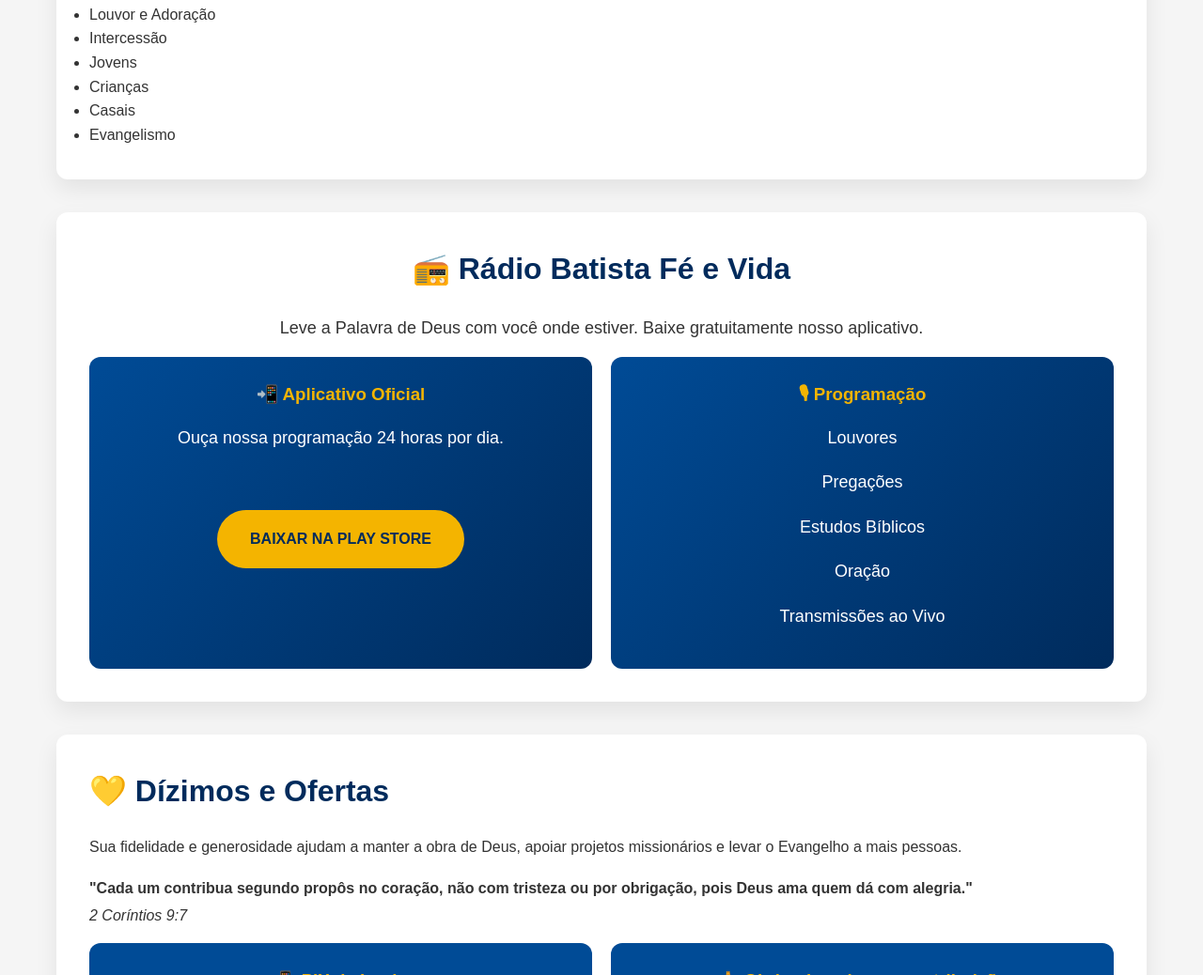
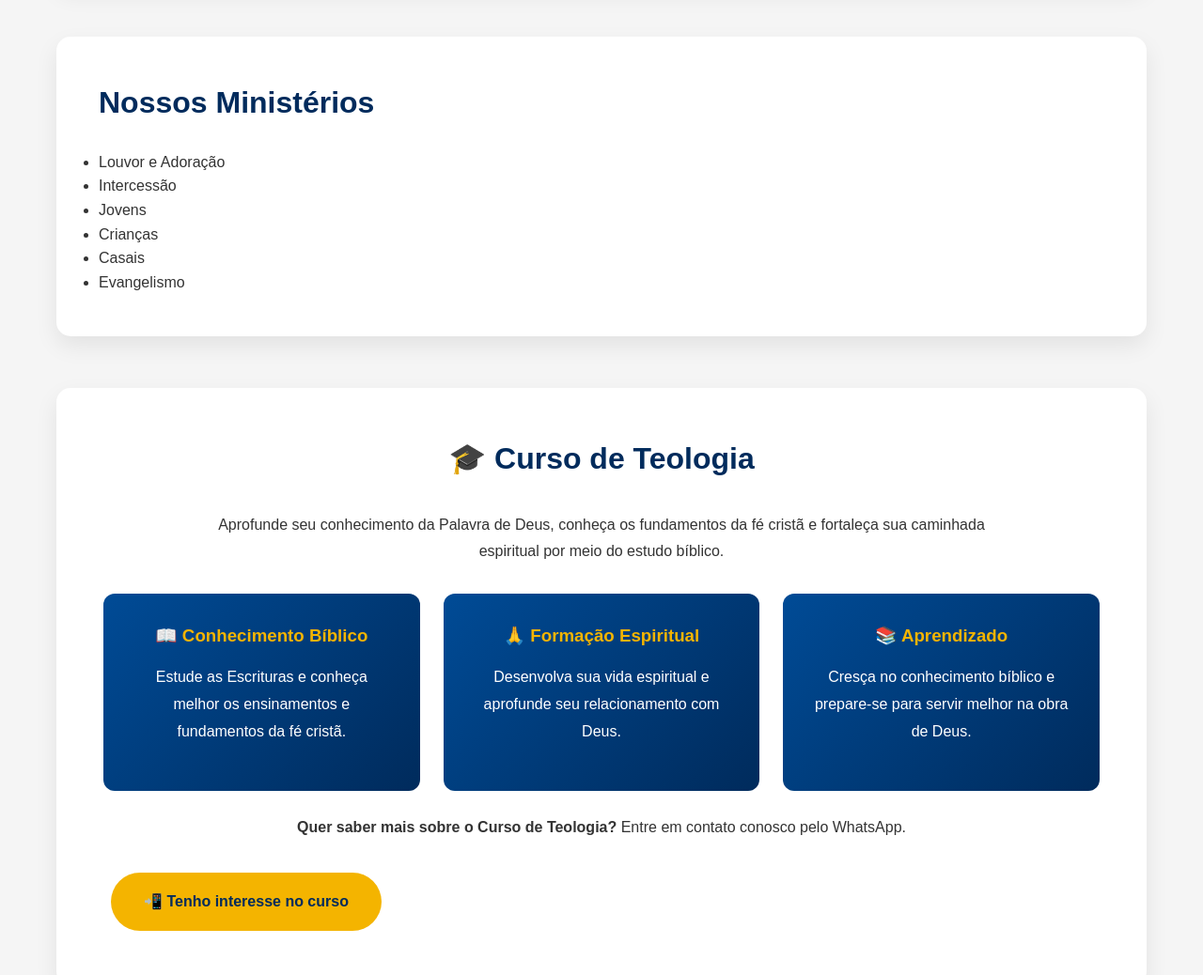
Before and after one commit to edgardireitofbb-cmd/Site-oficial-da-Igreja-Batista-F-e-Vida, a plain HTML site: page index.html in a window 1280 px wide. Shown: the part 1762-2800 px from the top of the page at 94% size. Drawn offline with Linux system fonts and the light colour scheme.

Commit message:
Adicionar Curso de Teologia ao site

```diff
--- a/index.html
+++ b/index.html
@@ -1,3 +1,4 @@
+
 <!DOCTYPE html>
 <html lang="pt-BR">
 
@@ -5,7 +6,6 @@
     <meta charset="UTF-8">
     <meta name="viewport" content="width=device-width, initial-scale=1.0">
     <title>Igreja Batista Fé e Vida</title>
-
     <link rel="stylesheet" href="style.css">
 </head>
 
@@ -13,7 +13,6 @@
 
     <!-- TOPO -->
     <header>
-
         <div class="logo-area">
 
             <img src="imagens/logo.png" alt="Logo Igreja Batista Fé e Vida">
@@ -24,17 +23,16 @@
             </div>
 
         </div>
-
     </header>
 
-    <!-- MENU -->
-
+    <!-- MENU PRINCIPAL -->
     <nav>
 
         <a href="#inicio">Início</a>
         <a href="#sobre">Sobre</a>
         <a href="#cultos">Cultos</a>
         <a href="#ministerios">Ministérios</a>
+        <a href="#teologia">🎓 Curso de Teologia</a>
         <a href="#radio">📻 Rádio FM</a>
         <a href="#dizimos">💛 Dízimos e Ofertas</a>
         <a href="#oracao">Oração</a>
@@ -42,12 +40,10 @@
 
     </nav>
 
-    <!-- BANNER -->
-
+    <!-- BANNER PRINCIPAL -->
     <section id="inicio" class="banner">
 
         <div class="banner-texto">
-
 
             <p>
                 Seja muito bem-vindo à Igreja Batista Fé e Vida.
@@ -63,7 +59,9 @@
             <a href="https://play.google.com/store/apps/details?id=edgar.santos542026"
                target="_blank"
                class="botao">
+
                 📲 Baixar Aplicativo da Rádio
+
             </a>
 
         </div>
@@ -73,7 +71,6 @@
     <main>
 
         <!-- SOBRE -->
-
         <section id="sobre">
 
             <h2>Quem Somos</h2>
@@ -86,7 +83,6 @@
         </section>
 
         <!-- CULTOS -->
-
         <section id="cultos">
 
             <h2>Horários dos Cultos</h2>
@@ -98,9 +94,7 @@
                     <h3>Domingo</h3>
 
                     <p>🕖 07:00</p>
-
                     <p>🕘 09:00</p>
-
                     <p>🕕 18:00</p>
 
                 </div>
@@ -110,9 +104,7 @@
                     <h3>Quarta-feira</h3>
 
                     <p>🕖 07:00</p>
-
-                    <p>🕘 14:00</p>
-
+                    <p>🕑 14:00</p>
                     <p>🕖 19:00</p>
 
                 </div>
@@ -122,9 +114,7 @@
                     <h3>Sexta-feira</h3>
 
                     <p>🕖 07:00</p>
-
-                    <p>🕘 14:00</p>
-
+                    <p>🕑 14:00</p>
                     <p>🕖 19:00</p>
 
                 </div>
@@ -134,7 +124,6 @@
         </section>
 
         <!-- MINISTÉRIOS -->
-
         <section id="ministerios">
 
             <h2>Nossos Ministérios</h2>
@@ -152,8 +141,72 @@
 
         </section>
 
+        <!-- CURSO DE TEOLOGIA -->
+        <section id="teologia">
+
+            <h2>🎓 Curso de Teologia</h2>
+
+            <p>
+                Aprofunde seu conhecimento da Palavra de Deus,
+                conheça os fundamentos da fé cristã e fortaleça
+                sua caminhada espiritual por meio do estudo bíblico.
+            </p>
+
+            <div class="cards">
+
+                <div class="card">
+
+                    <h3>📖 Conhecimento Bíblico</h3>
+
+                    <p>
+                        Estude as Escrituras e conheça melhor
+                        os ensinamentos e fundamentos da fé cristã.
+                    </p>
+
+                </div>
+
+                <div class="card">
+
+                    <h3>🙏 Formação Espiritual</h3>
+
+                    <p>
+                        Desenvolva sua vida espiritual e aprofunde
+                        seu relacionamento com Deus.
+                    </p>
+
+                </div>
+
+                <div class="card">
+
+                    <h3>📚 Aprendizado</h3>
+
+                    <p>
+                        Cresça no conhecimento bíblico e prepare-se
+                        para servir melhor na obra de Deus.
+                    </p>
+
+                </div>
+
+            </div>
+
+            <br>
+
+            <p>
+                <strong>Quer saber mais sobre o Curso de Teologia?</strong>
+                Entre em contato conosco pelo WhatsApp.
+            </p>
+
+            <a href="https://wa.me/5571988375157?text=Ol%C3%A1!%20Tenho%20interesse%20no%20Curso%20de%20Teologia%20da%20Igreja%20Batista%20F%C3%A9%20e%20Vida."
+               target="_blank"
+               class="botao">
+
+                📲 Tenho interesse no curso
+
+            </a>
+
+        </section>
+
         <!-- RÁDIO -->
-
         <section id="radio">
 
             <h2>📻 Rádio Batista Fé e Vida</h2>
@@ -200,8 +253,8 @@
             </div>
 
         </section>
+
         <!-- DÍZIMOS E OFERTAS -->
-
         <section id="dizimos">
 
             <h2>💛 Dízimos e Ofertas</h2>
@@ -212,13 +265,17 @@
             </p>
 
             <p>
+
                 <strong>
                     "Cada um contribua segundo propôs no coração,
                     não com tristeza ou por obrigação,
                     pois Deus ama quem dá com alegria."
                 </strong>
+
                 <br>
+
                 <em>2 Coríntios 9:7</em>
+
             </p>
 
             <div class="cards">
@@ -257,27 +314,36 @@
         </section>
 
         <!-- ORAÇÃO -->
-
         <section id="oracao">
 
             <h2>Pedido de Oração</h2>
 
             <form>
 
-                <input type="text" placeholder="Seu nome" required>
+                <input
+                    type="text"
+                    placeholder="Seu nome"
+                    required>
 
-                <input type="email" placeholder="Seu e-mail" required>
+                <input
+                    type="email"
+                    placeholder="Seu e-mail"
+                    required>
 
-                <textarea rows="6" placeholder="Escreva aqui seu pedido de oração" required></textarea>
+                <textarea
+                    rows="6"
+                    placeholder="Escreva aqui seu pedido de oração"
+                    required></textarea>
 
-                <button type="submit">Enviar Pedido</button>
+                <button type="submit">
+                    Enviar Pedido
+                </button>
 
             </form>
 
         </section>
 
         <!-- CONTATO -->
-
         <section id="contato">
 
             <h2>Contato</h2>
@@ -292,15 +358,18 @@
             <p><strong>📱 WhatsApp:</strong></p>
 
             <p>
+
                 <a href="https://wa.me/5571988375157" target="_blank">
                     (71) 98837-5157
                 </a>
+
             </p>
 
         </section>
 
     </main>
 
+    <!-- RODAPÉ -->
     <footer>
 
         <p>© 2026 Igreja Batista Fé e Vida</p>
@@ -309,6 +378,7 @@
 
     </footer>
 
+    <!-- WHATSAPP FLUTUANTE -->
     <a href="https://wa.me/5571988375157"
        class="whatsapp"
        target="_blank"
@@ -318,17 +388,21 @@
 
     </a>
 
-    <!-- Música de Fundo -->
+    <!-- MÚSICA DE FUNDO -->
+    <audio id="musicaFundo" autoplay loop>
 
-    <audio id="musicaFundo" autoplay loop>
         <source src="audio/fundo.mp3" type="audio/mpeg">
+
         Seu navegador não suporta áudio.
+
     </audio>
-    <!-- ================= IA FE E VIDA ================= -->
 
+    <!-- ASSISTENTE FÉ E VIDA -->
     <div id="iaChamada">
+
         Eu sou o Pastor IA.<br>
         Posso ajudar!
+
     </div>
 
     <div id="iaBotao">🤖</div>
@@ -336,13 +410,17 @@
     <div id="iaJanela">
 
         <div id="iaTopo">
+
             Assistente Fé e Vida
+
             <span id="fecharIA">✖</span>
+
         </div>
 
         <div id="iaMensagens">
 
             <div class="iaMensagem">
+
                 🙏 Olá! Sou a Assistente Fé e Vida.
 
                 <br><br>
@@ -377,12 +455,15 @@
 
     </div>
 
+    <!-- ARQUIVOS JAVASCRIPT -->
     <script src="script.js"></script>
     <script src="respostas.js"></script>
     <script src="animacoes.js"></script>
     <script src="assistente.js"></script>
 
+    <!-- CONTROLE DA MÚSICA -->
     <script>
+
         const musica = document.getElementById("musicaFundo");
 
         musica.volume = 0.15;
@@ -393,7 +474,11 @@ function iniciarMusica() {
         }
 
         window.addEventListener("load", iniciarMusica);
-document.addEventListener("click", iniciarMusica, { once: true });
+
+        document.addEventListener("click", iniciarMusica, {
+            once: true
+        });
+
     </script>
 
 </body>
--- a/style.css
+++ b/style.css
@@ -1,3 +1,4 @@
+
 /* =====================================================
    RESET
 ===================================================== */
@@ -140,6 +141,7 @@ nav a.ativo{
     background:#fff;
     transform:translateY(-3px);
 }
+
 /* =====================================================
    CONTEÚDO
 ===================================================== */
@@ -147,32 +149,33 @@ nav a.ativo{
 main{
     max-width:1200px;
     margin:auto;
-    padding:50px 20px;
+    padding:60px 20px;
 }
 
 section{
     background:#fff;
-    margin-bottom:35px;
-    padding:35px;
-    border-radius:12px;
+    margin-bottom:55px;
+    padding:45px;
+    border-radius:15px;
     box-shadow:0 10px 25px rgba(0,0,0,.08);
-    transition:.3s;
+    transition:all .3s ease;
+    scroll-margin-top:90px;
 }
 
 section:hover{
-    transform:translateY(-4px);
+    transform:translateY(-3px);
     box-shadow:0 15px 35px rgba(0,0,0,.15);
 }
 
 section h2{
     color:#002b5c;
-    margin-bottom:20px;
+    margin-bottom:25px;
     font-size:32px;
 }
 
 section p{
     line-height:1.8;
-    margin-bottom:15px;
+    margin-bottom:18px;
 }
 
 /* =====================================================
@@ -182,13 +185,13 @@ section p{
 .cards{
     display:grid;
     grid-template-columns:repeat(auto-fit,minmax(220px,1fr));
-    gap:20px;
+    gap:25px;
 }
 
 .card{
     background:#004b96;
     color:#fff;
-    padding:25px;
+    padding:30px;
     border-radius:12px;
     text-align:center;
     transition:.3s;
@@ -205,6 +208,40 @@ section p{
 
 .card p{
     color:#fff;
+}
+
+/* =====================================================
+   CURSO DE TEOLOGIA
+===================================================== */
+
+#teologia{
+    background:#fff;
+    padding:50px;
+    margin-bottom:55px;
+}
+
+#teologia h2{
+    color:#002b5c;
+    text-align:center;
+    margin-bottom:30px;
+}
+
+#teologia > p{
+    text-align:center;
+    max-width:850px;
+    margin:0 auto 25px;
+}
+
+#teologia .cards{
+    margin-top:30px;
+}
+
+#teologia .card{
+    background:linear-gradient(135deg,#004b96,#002b5c);
+}
+
+#teologia .card h3{
+    color:#f4b400;
 }
 
 /* =====================================================
@@ -309,6 +346,7 @@ footer p{
 .whatsapp:hover{
     transform:scale(1.1);
 }
+
 /* =====================================================
    ASSISTENTE FÉ E VIDA
 ===================================================== */
@@ -422,6 +460,7 @@ footer p{
 #iaEnviar:hover{
     background:#002b5c;
 }
+
 /* =====================================================
    RESPONSIVIDADE
 ===================================================== */
@@ -466,11 +505,17 @@ footer p{
     }
 
     main{
-        padding:30px 15px;
+        padding:35px 15px;
     }
 
     section{
         padding:25px;
+        margin-bottom:35px;
+    }
+
+    #teologia{
+        padding:30px 20px;
+        margin-bottom:35px;
     }
 
     .cards{
@@ -504,28 +549,21 @@ footer p{
         height:calc(75vh - 120px);
     }
 
+    #iaChamada{
+        right:10px;
+        font-size:16px;
+    }
+
 }
 
 /* =====================================================
    ANIMAÇÕES
 ===================================================== */
 
-section,
-.card,
-.botao,
-.whatsapp,
-#iaBotao,
-#iaJanela{
-    transition:all .3s ease;
-}
-
-html{
-    scroll-behavior:smooth;
-}
 #iaChamada{
     position:fixed;
     right:18px;
-    bottom:185px; /* fica acima do robô */
+    bottom:185px;
     color:#FFD700;
     font-size:20px;
     font-weight:bold;
@@ -546,6 +584,11 @@ html{
         transform:scale(1);
     }
 }
+
+/* =====================================================
+   CHAVE PIX
+===================================================== */
+
 #chavePix{
     font-size:22px;
     font-weight:bold;
```
Lines whose indentation alone changed are shown as unchanged.
